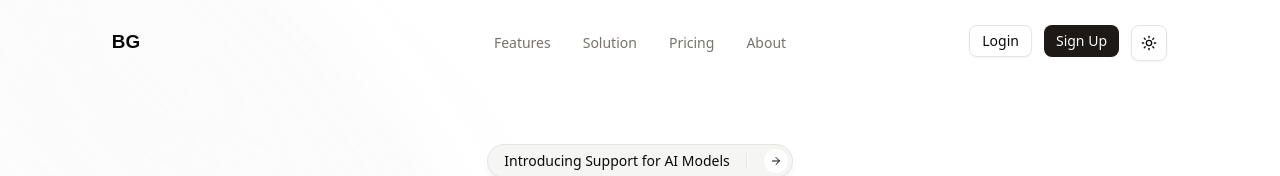
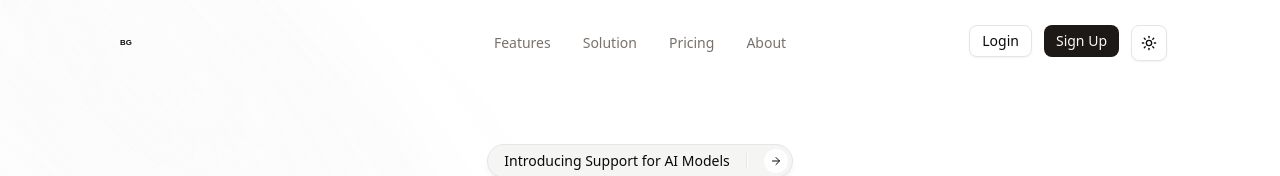
Before and after one commit to BisratJ/side-project, a Next.js app: page / in a window 1280 px wide. Shown: the top 176 px of the page. Built offline with nearby package versions, Linux system fonts and the light colour scheme.

Commit message:
Update logo

```diff
--- a/components/logo.tsx
+++ b/components/logo.tsx
@@ -1,4 +1,5 @@
-import { cn } from '@/lib/utils'; // Assuming cn is a utility like classnames or tailwind-merge
+// components/logo.tsx
+import { cn } from '@/lib/utils';
 
 export const Logo = ({ className }: { className?: string }) => {
     return (
@@ -14,7 +15,7 @@ export const Logo = ({ className }: { className?: string }) => {
                 dominantBaseline="middle"
                 textAnchor="middle"
                 fontFamily="Poppins, sans-serif"
-                fontSize="48"
+                fontSize="20"
                 fontWeight="bold"
                 fill="currentColor"
             >
@@ -38,7 +39,7 @@ export const LogoStroke = ({ className }: { className?: string }) => {
                 dominantBaseline="middle"
                 textAnchor="middle"
                 fontFamily="Poppins, sans-serif"
-                fontSize="48"
+                fontSize="20"
                 fontWeight="bold"
                 fill="none"
                 stroke="currentColor"
```
